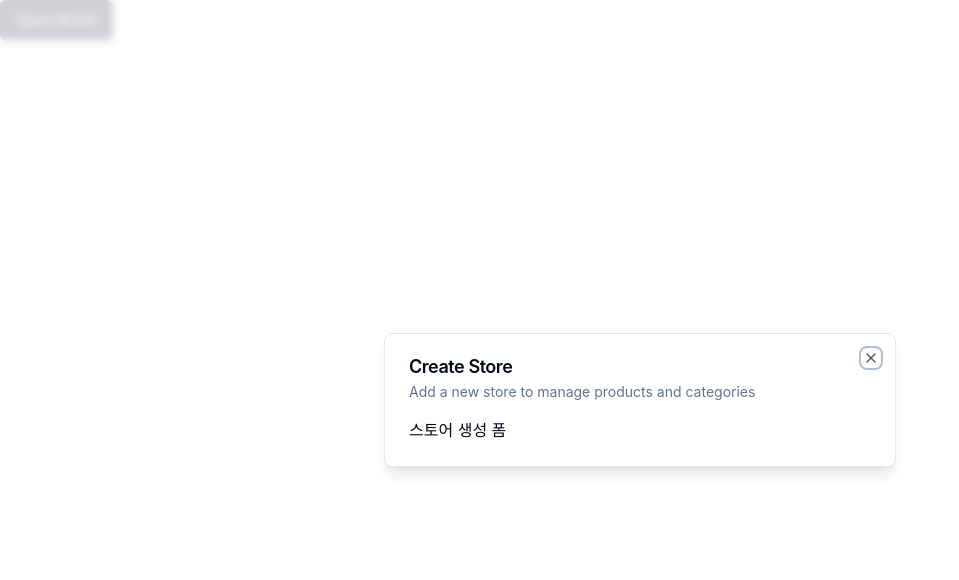
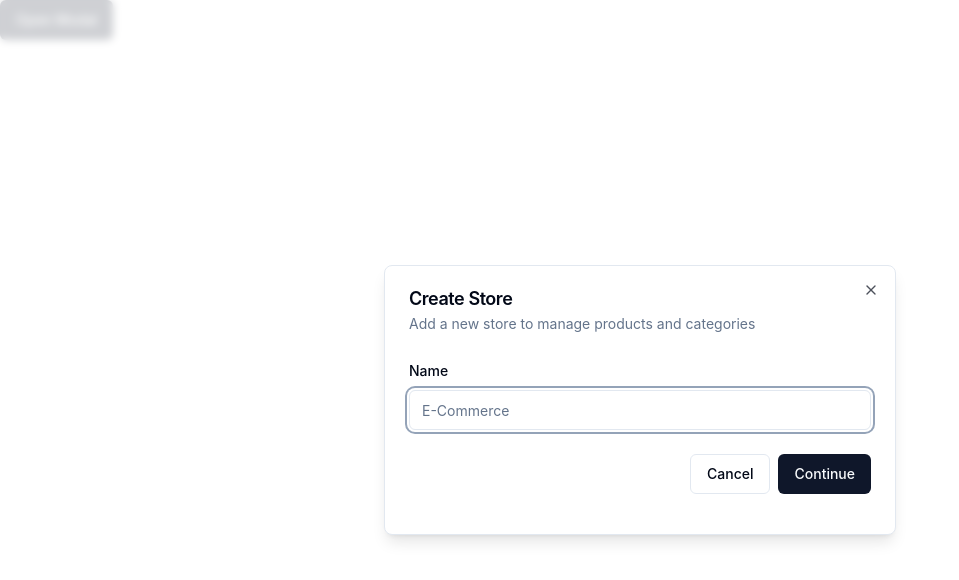
Before and after one commit to min33sky/next-ecommerce-dashboard, a Next.js app: page / in a window 1280 px wide. Both pictures are taken after a click on the button "Open Modal". Shown: the top 580 px of the page, without its empty margins (0-959 px from the left). Built offline with nearby package versions, Linux system fonts and the light colour scheme; a web font is replaced by a local one.

Commit message:
feat: :sparkles: add new form

```diff
--- a/package.json
+++ b/package.json
@@ -10,7 +10,9 @@
   },
   "dependencies": {
     "@clerk/nextjs": "^4.21.12",
+    "@hookform/resolvers": "^3.1.1",
     "@radix-ui/react-dialog": "^1.0.4",
+    "@radix-ui/react-label": "^2.0.2",
     "@radix-ui/react-slot": "^1.0.2",
     "@types/node": "20.3.2",
     "@types/react": "18.2.14",
@@ -25,6 +27,7 @@
     "postcss": "8.4.24",
     "react": "18.2.0",
     "react-dom": "18.2.0",
+    "react-hook-form": "^7.45.1",
     "tailwind-merge": "^1.13.2",
     "tailwindcss": "3.3.2",
     "tailwindcss-animate": "^1.0.6",
--- a/src/components/modals/StoreModal.tsx
+++ b/src/components/modals/StoreModal.tsx
@@ -3,9 +3,41 @@
 import { useModal } from '@/app/hooks/useModal';
 import React from 'react';
 import Modal from '../Modal';
+import { z } from 'zod';
+import { useForm } from 'react-hook-form';
+import { zodResolver } from '@hookform/resolvers/zod';
+import {
+  Form,
+  FormControl,
+  FormField,
+  FormItem,
+  FormLabel,
+  FormMessage,
+} from '../ui/form';
+import { Input } from '../ui/input';
+import { Button } from '../ui/button';
+
+const formSchema = z.object({
+  name: z.string().min(2, {
+    message: 'Store name must be at least 2 characters long',
+  }),
+});
+
+type FormType = z.infer<typeof formSchema>;
 
 export default function StoreModal() {
+  const form = useForm<FormType>({
+    resolver: zodResolver(formSchema),
+    defaultValues: {
+      name: '',
+    },
+  });
+
   const { isOpen, onClose } = useModal();
+
+  const onSubmit = (data: FormType) => {
+    console.log(data);
+  };
 
   return (
     <Modal
@@ -14,7 +46,34 @@
       isOpen={isOpen}
       onClose={onClose}
     >
-      스토어 생성 폼
+      <div>
+        <div className="space-y-4 py-2 pb-4">
+          <Form {...form}>
+            <form onSubmit={form.handleSubmit(onSubmit)}>
+              <FormField
+                control={form.control}
+                name="name"
+                render={({ field }) => (
+                  <FormItem>
+                    <FormLabel>Name</FormLabel>
+                    <FormControl>
+                      <Input placeholder="E-Commerce" {...field} />
+                    </FormControl>
+                    <FormMessage />
+                  </FormItem>
+                )}
+              />
+
+              <div className="pt-6 space-x-2 flex items-center justify-end">
+                <Button variant={'outline'} onClick={onClose}>
+                  Cancel
+                </Button>
+                <Button type="submit">Continue</Button>
+              </div>
+            </form>
+          </Form>
+        </div>
+      </div>
     </Modal>
   );
 }
--- /dev/null
+++ b/src/components/ui/form.tsx
@@ -0,0 +1,176 @@
+import * as React from "react"
+import * as LabelPrimitive from "@radix-ui/react-label"
+import { Slot } from "@radix-ui/react-slot"
+import {
+  Controller,
+  ControllerProps,
+  FieldPath,
+  FieldValues,
+  FormProvider,
+  useFormContext,
+} from "react-hook-form"
+
+import { cn } from "@/lib/utils"
+import { Label } from "@/components/ui/label"
+
+const Form = FormProvider
+
+type FormFieldContextValue<
+  TFieldValues extends FieldValues = FieldValues,
+  TName extends FieldPath<TFieldValues> = FieldPath<TFieldValues>
+> = {
+  name: TName
+}
+
+const FormFieldContext = React.createContext<FormFieldContextValue>(
+  {} as FormFieldContextValue
+)
+
+const FormField = <
+  TFieldValues extends FieldValues = FieldValues,
+  TName extends FieldPath<TFieldValues> = FieldPath<TFieldValues>
+>({
+  ...props
+}: ControllerProps<TFieldValues, TName>) => {
+  return (
+    <FormFieldContext.Provider value={{ name: props.name }}>
+      <Controller {...props} />
+    </FormFieldContext.Provider>
+  )
+}
+
+const useFormField = () => {
+  const fieldContext = React.useContext(FormFieldContext)
+  const itemContext = React.useContext(FormItemContext)
+  const { getFieldState, formState } = useFormContext()
+
+  const fieldState = getFieldState(fieldContext.name, formState)
+
+  if (!fieldContext) {
+    throw new Error("useFormField should be used within <FormField>")
+  }
+
+  const { id } = itemContext
+
+  return {
+    id,
+    name: fieldContext.name,
+    formItemId: `${id}-form-item`,
+    formDescriptionId: `${id}-form-item-description`,
+    formMessageId: `${id}-form-item-message`,
+    ...fieldState,
+  }
+}
+
+type FormItemContextValue = {
+  id: string
+}
+
+const FormItemContext = React.createContext<FormItemContextValue>(
+  {} as FormItemContextValue
+)
+
+const FormItem = React.forwardRef<
+  HTMLDivElement,
+  React.HTMLAttributes<HTMLDivElement>
+>(({ className, ...props }, ref) => {
+  const id = React.useId()
+
+  return (
+    <FormItemContext.Provider value={{ id }}>
+      <div ref={ref} className={cn("space-y-2", className)} {...props} />
+    </FormItemContext.Provider>
+  )
+})
+FormItem.displayName = "FormItem"
+
+const FormLabel = React.forwardRef<
+  React.ElementRef<typeof LabelPrimitive.Root>,
+  React.ComponentPropsWithoutRef<typeof LabelPrimitive.Root>
+>(({ className, ...props }, ref) => {
+  const { error, formItemId } = useFormField()
+
+  return (
+    <Label
+      ref={ref}
+      className={cn(error && "text-destructive", className)}
+      htmlFor={formItemId}
+      {...props}
+    />
+  )
+})
+FormLabel.displayName = "FormLabel"
+
+const FormControl = React.forwardRef<
+  React.ElementRef<typeof Slot>,
+  React.ComponentPropsWithoutRef<typeof Slot>
+>(({ ...props }, ref) => {
+  const { error, formItemId, formDescriptionId, formMessageId } = useFormField()
+
+  return (
+    <Slot
+      ref={ref}
+      id={formItemId}
+      aria-describedby={
+        !error
+          ? `${formDescriptionId}`
+          : `${formDescriptionId} ${formMessageId}`
+      }
+      aria-invalid={!!error}
+      {...props}
+    />
+  )
+})
+FormControl.displayName = "FormControl"
+
+const FormDescription = React.forwardRef<
+  HTMLParagraphElement,
+  React.HTMLAttributes<HTMLParagraphElement>
+>(({ className, ...props }, ref) => {
+  const { formDescriptionId } = useFormField()
+
+  return (
+    <p
+      ref={ref}
+      id={formDescriptionId}
+      className={cn("text-sm text-muted-foreground", className)}
+      {...props}
+    />
+  )
+})
+FormDescription.displayName = "FormDescription"
+
+const FormMessage = React.forwardRef<
+  HTMLParagraphElement,
+  React.HTMLAttributes<HTMLParagraphElement>
+>(({ className, children, ...props }, ref) => {
+  const { error, formMessageId } = useFormField()
+  const body = error ? String(error?.message) : children
+
+  if (!body) {
+    return null
+  }
+
+  return (
+    <p
+      ref={ref}
+      id={formMessageId}
+      className={cn("text-sm font-medium text-destructive", className)}
+      {...props}
+    >
+      {body}
+    </p>
+  )
+})
+FormMessage.displayName = "FormMessage"
+
+export {
+  useFormField,
+  Form,
+  FormItem,
+  FormLabel,
+  FormControl,
+  FormDescription,
+  FormMessage,
+  FormField,
+}
--- /dev/null
+++ b/src/components/ui/input.tsx
@@ -0,0 +1,25 @@
+import * as React from "react"
+
+import { cn } from "@/lib/utils"
+
+export interface InputProps
+  extends React.InputHTMLAttributes<HTMLInputElement> {}
+
+const Input = React.forwardRef<HTMLInputElement, InputProps>(
+  ({ className, type, ...props }, ref) => {
+    return (
+      <input
+        type={type}
+        className={cn(
+          "flex h-10 w-full rounded-md border border-input bg-background px-3 py-2 text-sm ring-offset-background file:border-0 file:bg-transparent file:text-sm file:font-medium placeholder:text-muted-foreground focus-visible:outline-none focus-visible:ring-2 focus-visible:ring-ring focus-visible:ring-offset-2 disabled:cursor-not-allowed disabled:opacity-50",
+          className
+        )}
+        ref={ref}
+        {...props}
+      />
+    )
+  }
+)
+Input.displayName = "Input"
+
+export { Input }
--- /dev/null
+++ b/src/components/ui/label.tsx
@@ -0,0 +1,26 @@
+"use client"
+
+import * as React from "react"
+import * as LabelPrimitive from "@radix-ui/react-label"
+import { cva, type VariantProps } from "class-variance-authority"
+
+import { cn } from "@/lib/utils"
+
+const labelVariants = cva(
+  "text-sm font-medium leading-none peer-disabled:cursor-not-allowed peer-disabled:opacity-70"
+)
+
+const Label = React.forwardRef<
+  React.ElementRef<typeof LabelPrimitive.Root>,
+  React.ComponentPropsWithoutRef<typeof LabelPrimitive.Root> &
+    VariantProps<typeof labelVariants>
+>(({ className, ...props }, ref) => (
+  <LabelPrimitive.Root
+    ref={ref}
+    className={cn(labelVariants(), className)}
+    {...props}
+  />
+))
+Label.displayName = LabelPrimitive.Root.displayName
+
+export { Label }
```
Also changed, not shown: 2 other files (tests, documents, lock files or other folders).
